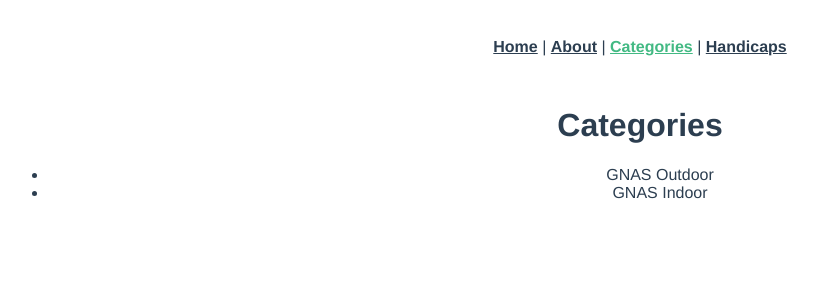
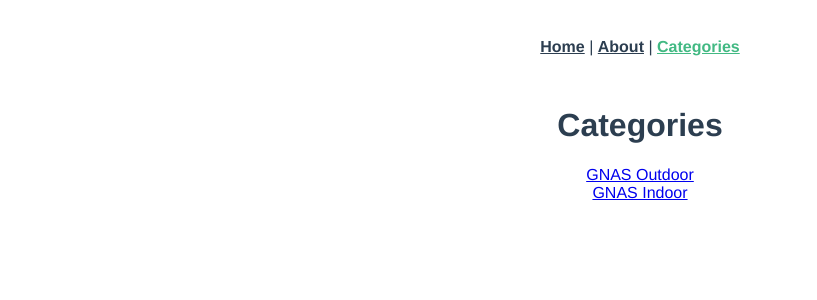
Before and after one commit to antcroshaw/handicaps, a Vue app: page /categories in a window 1280 px wide. Shown: the top 300 px of the page, without its empty margins (0-817 px from the left). Built offline with nearby package versions, Linux system fonts and the light colour scheme.

Commit message:
sorted out issues with categories, now working correctly. Can only access handicaps thorugh categories

```diff
--- a/src/App.vue
+++ b/src/App.vue
@@ -2,8 +2,7 @@
   <div id="nav">
     <router-link to="/">Home</router-link> |
     <router-link to="/about">About</router-link> |
-    <router-link to="/categories">Categories</router-link> |
-    <router-link to="/handicaps">Handicaps</router-link>
+    <router-link to="/categories">Categories</router-link>
   </div>
   <router-view/>
 </template>
--- a/src/components/Categories.vue
+++ b/src/components/Categories.vue
@@ -1,17 +1,13 @@
 <template>
   <h1>Categories</h1>
-  <ul>
-    <li v-for="category in categories" :key="category.id"> {{ category.name }}</li>
-  </ul>
-<!--  <div v-for="handicap in handicaps" :key="handicap.id">-->
-<!--    <router-link :to="{-->
-<!--     name: 'HandicapDetails',-->
-<!--     params: {-->
-<!--       id: handicap.id,-->
-<!--       name: handicap.name,-->
-<!--     }-->
-<!--   }">{{ handicap.name }}</router-link>-->
-<!--  </div>-->
+  <div v-for="category in categories" :key="category.id">
+    <router-link :to="{
+     name: 'handicaps',
+     params: {
+       id: category.id
+     }
+   }">{{ category.name }}</router-link>
+  </div>
   <router-view></router-view>
 <!--  <form @submit.prevent="submitForm">-->
 <!--    <div class="form-group">-->
--- a/src/components/Handicaps.vue
+++ b/src/components/Handicaps.vue
@@ -1,6 +1,6 @@
 <template>
 <h1>Handicaps</h1>
- <div v-for="handicap in handicaps" :key="handicap.id">
+ <div v-for="handicap in handicapsByCategoryId(id)" :key="handicap.id">
    <router-link :to="{
      name: 'HandicapDetails',
      params: {
@@ -18,7 +18,6 @@
       <p class="errors" v-if="!formIsValid">Please enter a valid and non-empty name</p>
 
     </div>
-
   </form>
 </template>
 <script>
@@ -26,6 +25,12 @@
   computed: {
     handicaps () {
       return this.$store.getters['handicaps/handicaps']
+    },
+    handicapsByCategoryId () {
+      return this.$store.getters['handicaps/getHandicapByCategoryId']
+    },
+    id () {
+      return this.$route.params.id
     }
 
   },
--- a/src/store/getters.js
+++ b/src/store/getters.js
@@ -7,5 +7,8 @@
   },
   categories (state) {
     return state.categories
+  },
+  getHandicapByCategoryId: (state) => (id) => {
+    return state.handicaps.filter(handicaps => handicaps.categoryId === id)
   }
 }
--- a/src/store/handicaps.js
+++ b/src/store/handicaps.js
@@ -17,31 +17,31 @@
       ],
       handicaps: [
         {
-          categoryId: 1,
+          categoryId: '1',
           id: '1',
           name: 'York',
           scores: [20, 23, 25]
         },
         {
-          categoryId: 1,
+          categoryId: '1',
           id: '2',
           name: 'Western I',
           scores: [30, 35, 36]
         },
         {
-          categoryId: 1,
+          categoryId: '1',
           id: '3',
           name: 'Western Short',
           scores: [35, 38, 39]
         },
         {
-          categoryId: 2,
+          categoryId: '2',
           id: '1',
           name: 'Bristol',
           scores: [35, 38, 39]
         },
         {
-          categoryId: 2,
+          categoryId: '2',
           id: '2',
           name: 'Bristol II',
           scores: [35, 38, 39]
```
